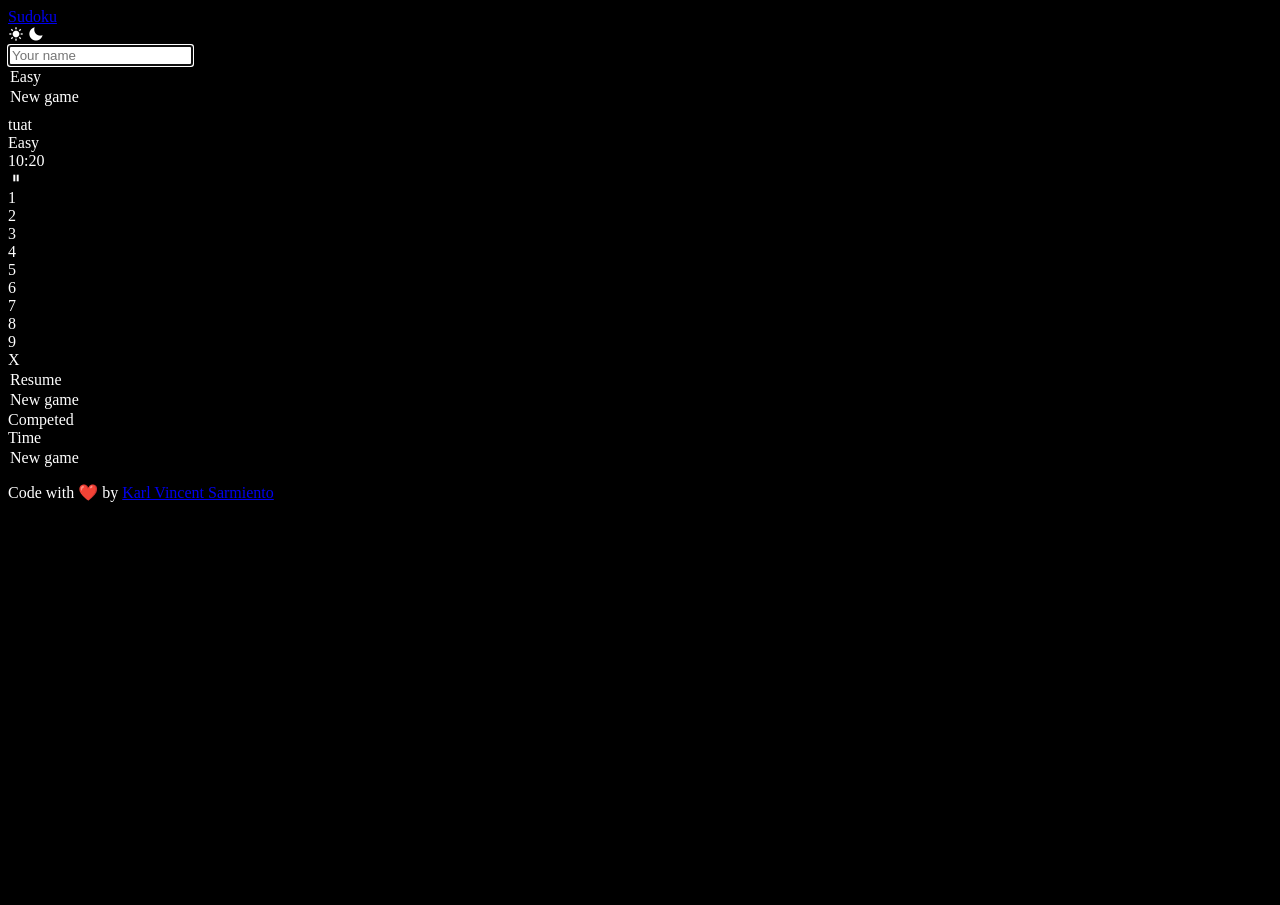
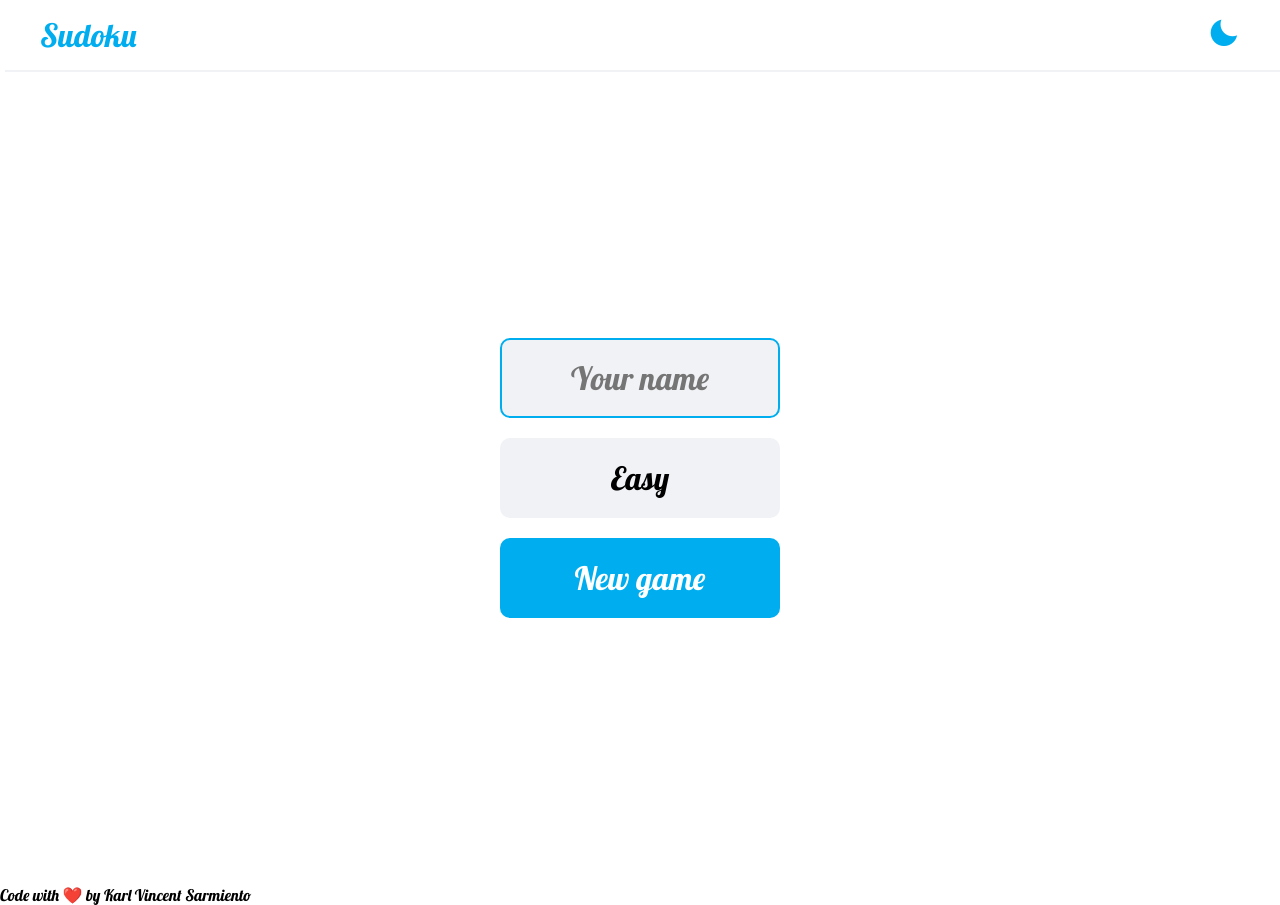
Before and after one commit to karlvindev/sudoku, a plain HTML site: page index.html in a window 1280 px wide. Before the commit the page ends 800 px from the top, so only its background shows below. Drawn offline with nearby package versions, Linux system fonts and the light colour scheme.

Commit message:
Update app.css

```diff
--- a/app.css
+++ b/app.css
@@ -1,113 +1,444 @@
-body{
-    background-color:black ;
-    color:white;
+:root {
+    --bg-main: #f0f2f5;
+    --bg-body: #fff;
+    --color-txt: #000;
+    --filled-color: #000;
+    --filled-bg: #caf0f8;
+
+    --white: #fff;
+    --blue: #00aeef;
+    --red: #e91e63;
+    --black: #000;
+
+    --nav-size: 70px;
+    --sudoku-cell-size: 50px;
+
+    --border-radius: 10px;
+
+    --space-y: 20px;
+
+    --gap: 5px;
+
+    --font-size: 1.5rem;
+    --font-size-lg: 2rem;
+    --font-size-xl: 3rem;
 }
 
-@font-face {
-    font-family: "sans";
-    src: url(font/sans.ttf);
+.dark {
+    --bg-main: #2a2a38;
+    --bg-body: #1a1a2e;
+    --color-txt: #6a6a6a;
+    --filled-color: #4f4f63;
+    --filled-bg: #000;
 }
 
-.top{
+* {
+    padding: 0;
+    margin: 0;
+    box-sizing: border-box;
+    -webkit-tap-highlight-color: transparent;
+}
+
+body {
+    font-family: 'Lobster', cursive;
+    /* height: 100vh; */
+    background-color: var(--bg-body);
+    overflow-x: hidden;
+    user-select: none;
+}
+
+input {
+    font-family: 'Lobster', cursive;
+    border: 2px solid var(--bg-main);
+    color: var(--color-txt);
+}
+
+input:hover,
+input:focus {
+    border-color: var(--blue);
+}
+
+a {
+    text-decoration: none;
+    color: unset;
+}
+
+ul {
+    list-style-type: none;
+}
+
+nav {
+    background-color: var(--bg-body);
+    color: var(--color-txt);
+    position: fixed;
+    top: 0;
+    width: 100%;
+    box-shadow: 5px 2px var(--bg-main);
+    z-index: 99;
+}
+
+.nav-container {
+    max-width: 1280px;
+    margin: auto;
     display: flex;
+    align-items: center;
     justify-content: space-between;
-    width:200px;
-    margin:20px auto;
-    margin-top: 0px;
-    margin-bottom: 0px;
+    padding: 0 40px;
+    height: var(--nav-size);
 }
-h3{
-    border:none;
-    color: white;
-    background-color: red;
-    width: fit-content;
-    height: fit-content;
-    padding: 7px;
-    margin-bottom: 12px;
-    margin-top: 12px;
+
+.nav-logo {
+    font-size: var(--font-size-lg);
+    color: var(--blue);
 }
-#start-btn{
-   /* background-color: black;*/
-   /*height: 40px;
-   width:40px;*/
-   margin-top: 5px;
-   margin-bottom: 2px;
-   height:52px;
 
-    border:none;
+.dark-mode-toggle {
+    color: var(--blue);
+    font-size: var(--font-size-lg);
     cursor: pointer;
 }
-#start-btn img{
-  width: 50px;
-  height: 50px;
-}
-.grid{
-    width:200px;
-    height:400px;
-    display: flex;
-    background-color:rgba(128, 128, 128, 0.938);
-    flex-wrap: wrap;
-    margin:auto;
-}
-.grid div{
-    width:20px;
-    height: 20px;
-    /*background-color: antiquewhite;*/
-    color:gray;
-    border:1px solid black;
-    box-sizing: border-box;
-    font-size: 10px;
 
-
-}
-.button-container{
-    width:200px;
-    margin: 10px auto;
-    /*background-color: antiquewhite;*/
-    display: flex;
-    justify-content: space-evenly;
-    margin-top: 5px;
-    margin-bottom: 5px;
-}
-.btn{
-   /* background-color:antiquewhite;*/
-    border:none;
-    cursor:pointer;
-    box-sizing: border-box;
-    margin:2px 2px;
-   /* margin-bottom: 1px;*/
-    justify-content: center;
-   /* margin-top:5px;*/
-
-}
-.btn img{
-    width:35px;
-    height: 30px;
-    background-color:antiquewhite ;
-}
-img{
-    border-radius: 30px;
-    border-color: red;
-}
-footer{
-    align-items: right;
-    justify-content: center;
-    margin-left:1100px;
-    margin-top:50px;
-}
-footer span{
-    color:rgb(255, 72, 0);
+.bxs-sun {
+    display: none;
 }
 
-.footer {
-    font-family: "sans";
-    font-weight: 500;
-    color: antiquewhite;
-    font-size: 0.8rem;
+.bxs-moon {
+    display: inline-block;
+}
+
+.dark .bxs-sun {
+    display: inline-block;
+}
+
+.dark .bxs-moon {
+    display: none;
+}
+
+.main {
+    /* height: 100vh; */
+    padding-top: var(--nav-size);
+    display: grid;
+    place-items: center;
+}
+
+.screen {
+    position: relative;
+    overflow: hidden;
+    height: 100%;
+    min-width: 400px;
+}
+
+.start-screen {
+    position: absolute;
+    top: 0;
     left: 0;
-    right: 0;
-    bottom: -10px;
-    position: fixed;
+    width: 100%;
+    height: 100%;
+    transform: translateX(-100%);
+    transition: transform 0.3s ease-in-out;
+    display: flex;
+    flex-direction: column;
+    align-items: center;
+    justify-content: center;
+}
+
+.start-screen.active {
+    transform: translateX(0);
+}
+
+.start-screen > * + * {
+    margin-top: 20px;
+}
+
+.input-name {
+    height: 80px;
+    width: 280px;
+    border-radius: var(--border-radius);
+    outline: 0;
+    background-color: var(--bg-main);
+    padding: 20px;
+    font-size: var(--font-size-lg);
     text-align: center;
-    margin-bottom: 14px;
 }
+
+.btn {
+    height: 80px;
+    width: 280px;
+    background-color: var(--bg-main);
+    color: var(--color-txt);
+    border-radius: var(--border-radius);
+    display: grid;
+    place-items: center;
+    transition: width 0.3s ease-in-out;
+    overflow: hidden;
+    font-size: var(--font-size-lg);
+    cursor: pointer;
+}
+
+.btn-blue {
+    background-color: var(--blue);
+    color: var(--white);
+}
+
+.input-err {
+    border-color: var(--red);
+    animation: bounce 0.5s cubic-bezier(0.175, 0.885, 0.32, 1.275);
+}
+
+@keyframes bounce {
+    0% {
+        transform: translateX(0);
+    }
+    25% {
+        transform: translateX(20px);
+    }
+    50% {
+        transform: translateX(-20px);
+    }
+    100% {
+        transform: translateX(0);
+    }
+}
+
+.main-game {
+    display: flex;
+    height: 100%;
+    flex-direction: column;
+    justify-content: space-between;
+    padding: 30px 0;
+    transform: translateX(100%);
+    transition: transform 0.3s ease-in-out;
+}
+
+.main-game.active {
+    transform: translateX(0);
+}
+
+.main-sudoku-grid {
+    display: grid;
+    gap: var(--gap);
+    grid-template-columns: repeat(9, auto);
+}
+
+.main-grid-cell {
+    height: var(--sudoku-cell-size);
+    width: var(--sudoku-cell-size);
+    border-radius: var(--border-radius);
+    background-color: var(--bg-main);
+    color: var(--blue);
+    display: grid;
+    place-items: center;
+    font-size: var(--font-size);
+    cursor: pointer;
+}
+
+.main-grid-cell.filled {
+    background-color: var(--filled-bg);
+    color: var(--filled-color);
+}
+
+.main-grid-cell.selected {
+    background-color: var(--blue);
+    color: var(--white);
+}
+
+.main-grid-cell:hover {
+    border: 2px solid var(--blue);
+}
+
+.main-grid-cell.hover {
+    border: 3px solid var(--blue);
+}
+
+.dark .main-grid-cell.hover {
+    border: 1px solid var(--blue);
+}
+
+.main-grid-cell.err {
+    background-color: var(--red);
+    color: var(--white);
+}
+
+.main-game-info {
+    margin-top: var(--space-y);
+    margin-bottom: 10px;
+    display: grid;
+    grid-template-columns: 1fr 1fr;
+    gap: 10px;
+}
+
+.main-game-info-box {
+    height: 45px;
+    background-color: var(--bg-main);
+    color: var(--color-txt);
+    border-radius: var(--border-radius);
+    display: grid;
+    place-items: center;
+    padding: 0 20px;
+    font-size: var(--font-size);
+}
+
+.main-game-info-time {
+    position: relative;
+    align-items: center;
+    justify-content: center;
+    padding-left: 2rem;
+    margin-bottom: auto;
+}
+
+.pause-btn {
+    position: absolute;
+    right: 10px;
+    height: 30px;
+    width: 30px;
+    border-radius: var(--border-radius);
+    background-color: var(--blue);
+    color: var(--white);
+    font-size: var(--font-size);
+    display: grid;
+    place-items: center;
+    cursor: pointer;
+}
+
+.numbers {
+    margin-top: var(--space-y);
+    display: grid;
+    grid-template-columns: repeat(5, 1fr);
+    gap: 5px;
+}
+
+.number {
+    height: var(--sudoku-cell-size);
+    border-radius: var(--border-radius);
+    background-color: var(--bg-main);
+    color: var(--color-txt);
+    display: grid;
+    place-items: center;
+    font-size: var(--font-size);
+    cursor: pointer;
+}
+
+.delete {
+    background-color: var(--red);
+    color: var(--white);
+    height: var(--sudoku-cell-size);
+    border-radius: var(--border-radius);
+    display: grid;
+    place-items: center;
+    font-size: var(--font-size);
+    cursor: pointer;
+}
+
+.pause-screen,
+.result-screen {
+    position: absolute;
+    top: 0;
+    left: 0;
+    width: 100%;
+    height: 100%;
+    background-color: var(--bg-body);
+    align-items: center;
+    justify-content: center;
+    flex-direction: column;
+    display: none;
+}
+
+.pause-screen.active,
+.result-screen.active {
+    display: flex;
+}
+
+.pause-screen > * + *,
+.result-screen > * + * {
+    margin-top: 20px;
+}
+
+.result-screen.active div {
+    animation: zoom-in 0.5s cubic-bezier(0.175, 0.885, 0.32, 1.275);
+}
+
+.pause-screen.active .btn {
+    animation: zoom-in 0.5s cubic-bezier(0.175, 0.885, 0.32, 1.275);
+}
+
+.result-screen .congrate {
+    font-size: var(--font-size-xl);
+    color: var(--blue);
+}
+
+.result-screen .info {
+    color: var(--color-txt);
+    font-size: var(--font-size);
+}
+
+#result-time {
+    color: var(--blue);
+    font-size: var(--font-size-xl);
+}
+
+.zoom-in {
+    animation: zoom-in 0.5s cubic-bezier(0.175, 0.885, 0.32, 1.275);
+}
+
+@keyframes zoom-in {
+    0% {
+        transform: scale(3);
+    }
+    100% {
+        transform: scale(1);
+    }
+}
+
+.cell-err {
+    animation: zoom-out-shake 0.5s cubic-bezier(0.175, 0.885, 0.32, 1.275);
+}
+
+@keyframes zoom-out-shake {
+    0% {
+        transform: scale(2);
+    }
+    25% {
+        transform: scale(2) rotate(30deg);
+    }
+    50% {
+        transform: scale(2) rotate(-30deg);
+    }
+    100% {
+        transform: scale(1);
+    }
+}
+
+@media only screen and (max-width: 800px) {
+    :root {
+        --nav-size: 50px;
+
+        --sudoku-cell-size: 30px;
+
+        --border-radius: 5px;
+
+        --space-y: 10px;
+
+        --gap: 2px;
+
+        --font-size: 1rem;
+        --font-size-lg: 1.5rem;
+        --font-size-xl: 2rem;
+    }
+
+    .input-name,
+    .btn {
+        height: 50px;
+    }
+
+    .main-grid-cell.hover {
+        border-width: 2px;
+    }
+
+    .screen {
+        min-width: unset;
+    }
+
+    .main {
+        height: 100vh;
+    }
+}
```
